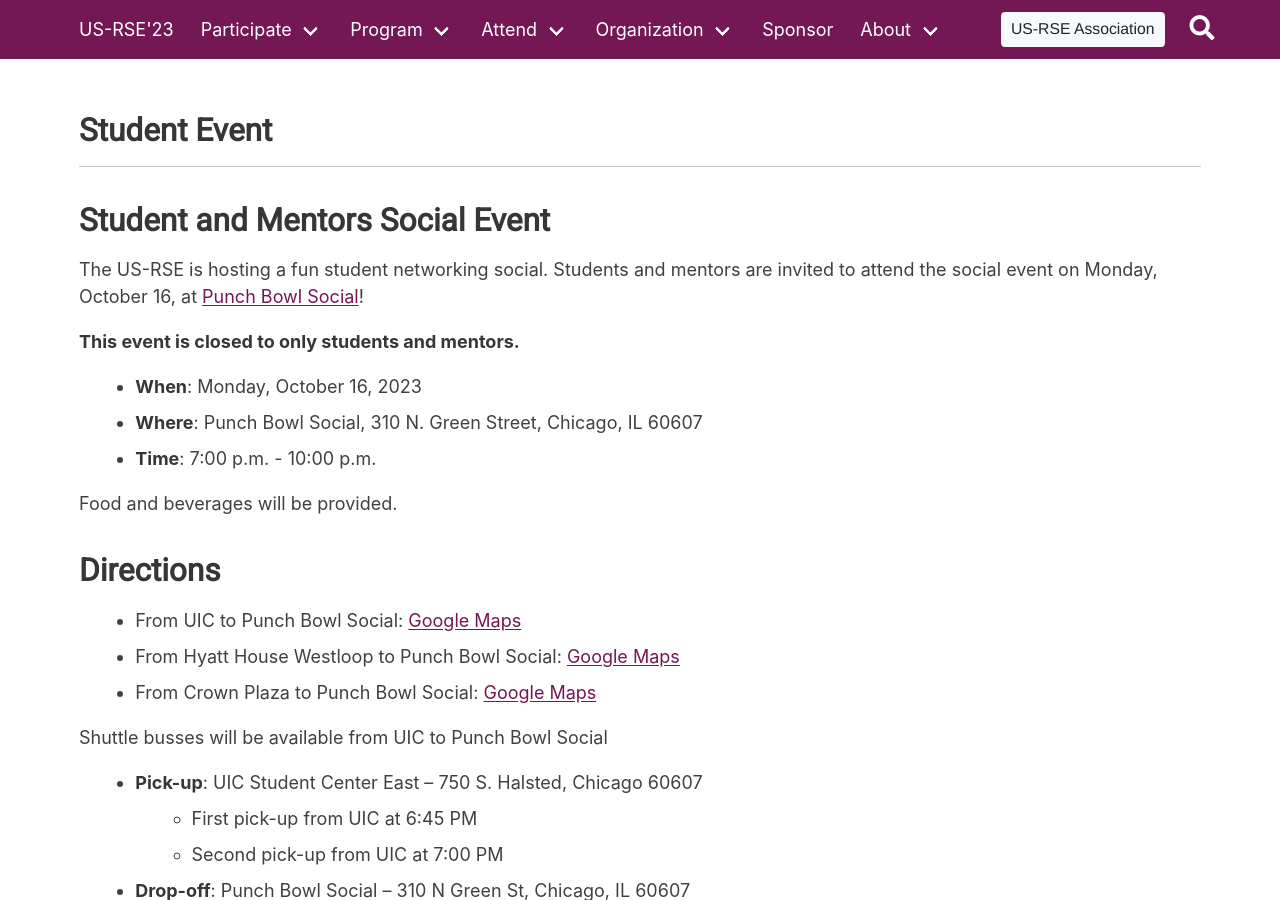
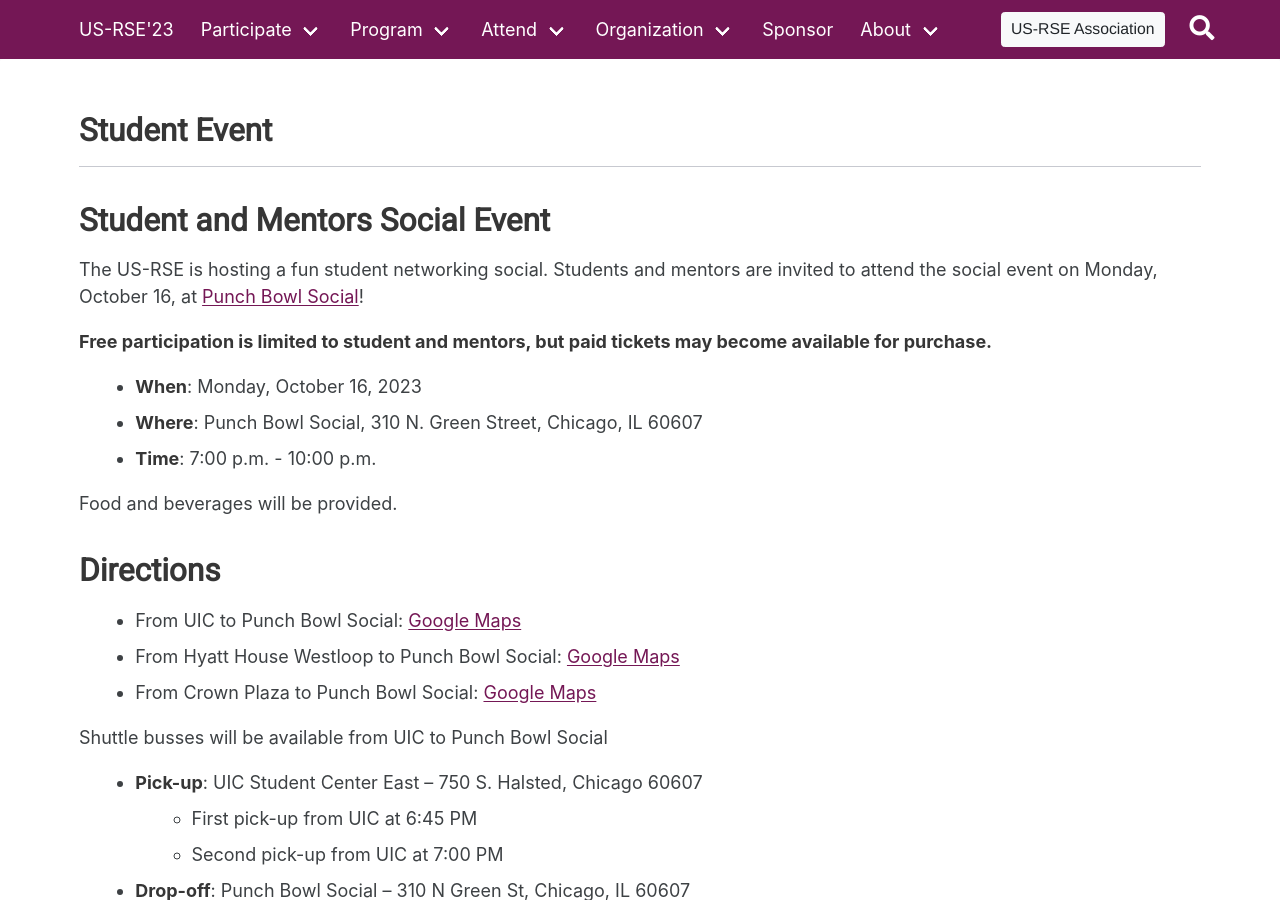
Before and after one commit to USRSE/usrse23, a Jekyll site: the page built from pages/program/events/student-event.md, in a window 1280 px wide and 900 px high. Built offline with Jekyll 4.4.1, drawn with Linux system fonts in a browser that asks for light colours; a style sheet for code colours, icons or effects is not loaded.

Commit message:
Change language

```diff
--- a/pages/program/events/student-event.md
+++ b/pages/program/events/student-event.md
@@ -12,7 +12,8 @@ The US-RSE is hosting a fun student networking social. Students and mentors are
 invited to attend the social event on Monday, October 16, at
 [Punch Bowl Social](https://punchbowlsocial.com/location/chicago/)!
 
-**This event is closed to only students and mentors.**
+**Free participation is limited to student and mentors,
+but paid tickets may become available for purchase.**
 
 - **When**: Monday, October 16, 2023
 - **Where**: Punch Bowl Social,
```
